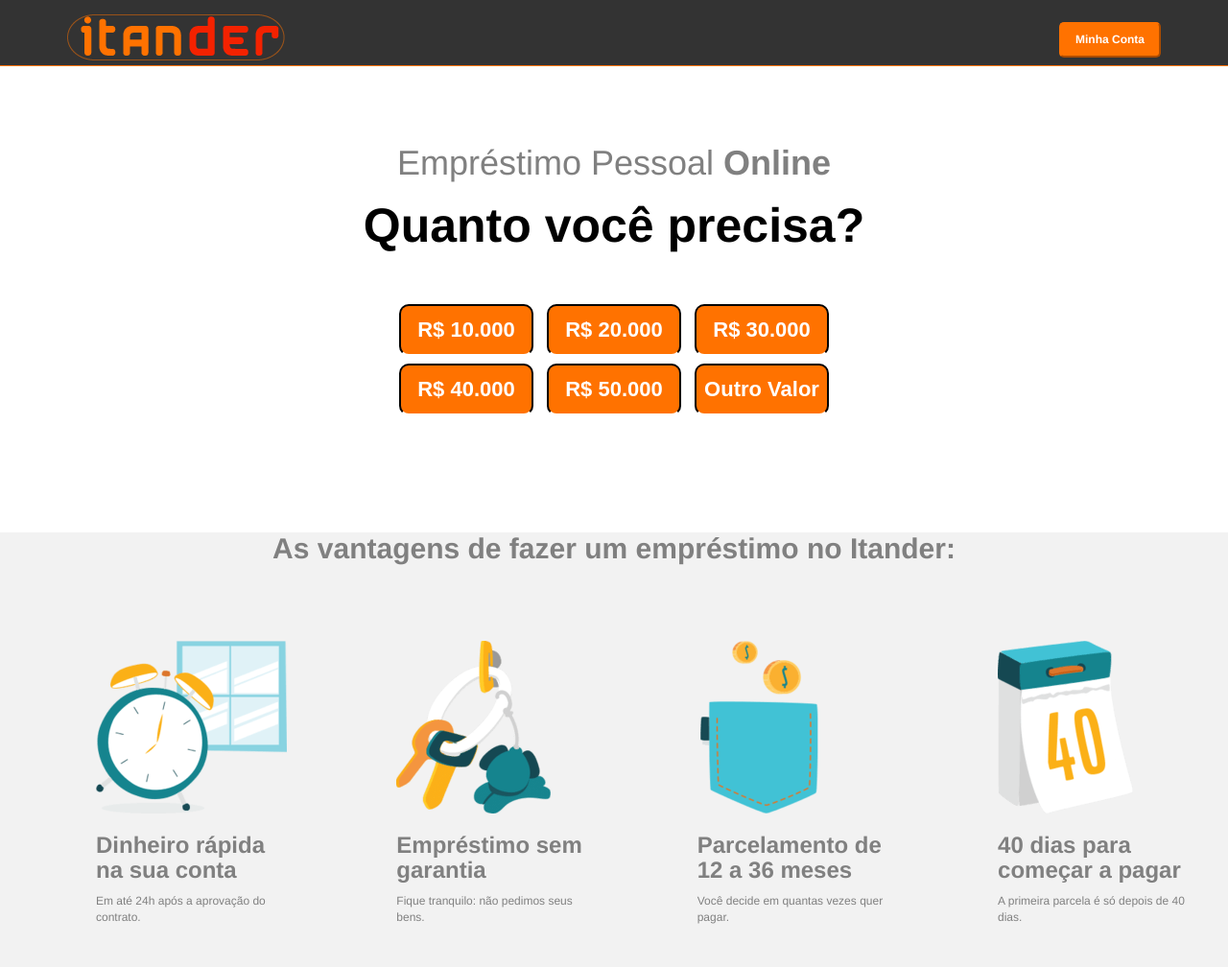
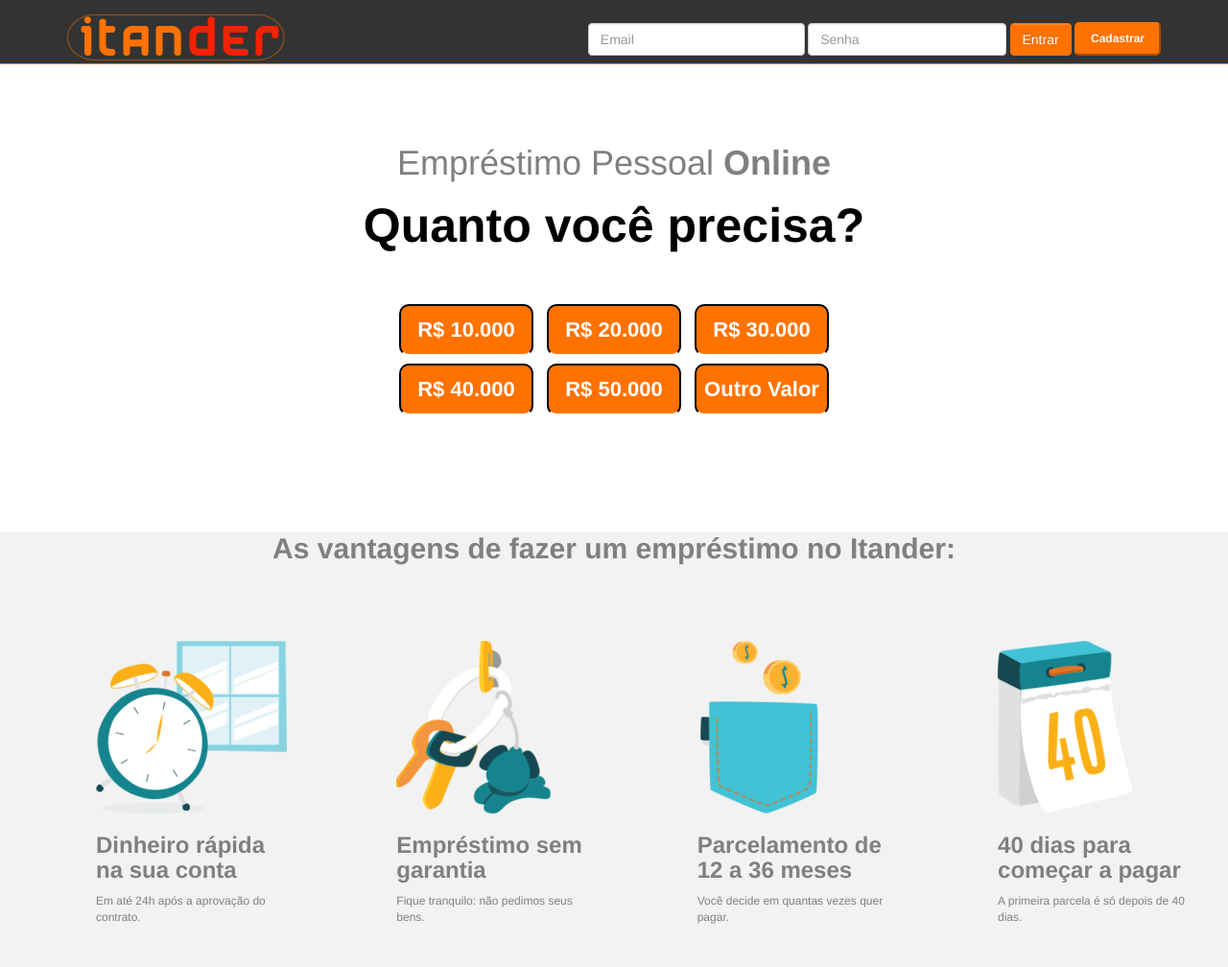
Before and after one commit to RzorX/lendmoney, a website: page public_html/index.html in a window 1280 px wide. Shown: the top 1008 px of the page at 96% size. Drawn offline with nearby package versions, Linux system fonts and the light colour scheme.

Commit message:
ajust main.css

```diff
--- a/public_html/css/main.css
+++ b/public_html/css/main.css
@@ -180,6 +180,10 @@ div.about3{
     margin-bottom: 50px;
 }
 
+div.account{
+
+}
+
 button.singup{
     margin-top: 15px;
     background-color: #ff7200;
@@ -187,8 +191,8 @@ button.singup{
     text-align: center;
     border-color: #ff7200;
     color: #fff;
-    padding-bottom: 8px;
+    padding-bottom: 7px;
     padding-left: 15px;
     padding-right: 15px;
-    padding-top: 8px;
+    padding-top: 7px;
 }
--- a/public_html/index.html
+++ b/public_html/index.html
@@ -43,7 +43,7 @@
                 </div>
                 <div id="navbar" class="navbar-collapse collapse">
                     <form class="navbar-form navbar-right" role="form">
-<!--                        <div class="form-group">
+                        <div class="form-group">
                             <input type="text" placeholder="Email" class="form-control" style="
                                    margin-top: 15px;
                                    width: 226px;" id="login">
@@ -53,8 +53,10 @@
                                    margin-top: 15px;" id="pass">
                         </div>
                         <button type="submit" class="btn btn-success" style="
-                                margin-top: 15px;">Entrar</button> -->
-                                <button type="button" class="singup"><strong> Minha Conta </strong></button>
+                                margin-top: 15px;">Entrar</button>
+                        <div class="form-group">
+                            <button type="button" class="singup"><strong> Cadastrar </strong></button>
+                        </div>
                     </form>
                 </div>
             </div>
@@ -172,7 +174,7 @@
                     Com tecnologia de ponta e uma metodologia própria de avaliação, oferecemos uma solução simples, rápida e econômica, que prioriza a experiência de nossos clientes e permite que cada vez mais pessoas possam fazer um empréstimo pessoal seguro, com mais conveniência e menos burocracia.
                 </p>
                 <div class="about3">
-                    <a href="index.html" class="Conheca"> Conheça o Itander </a>
+                    <a href="js/index.html" class="Conheca"> Conheça o Itander </a>
                 </div>
             </div>
         </div>
```
